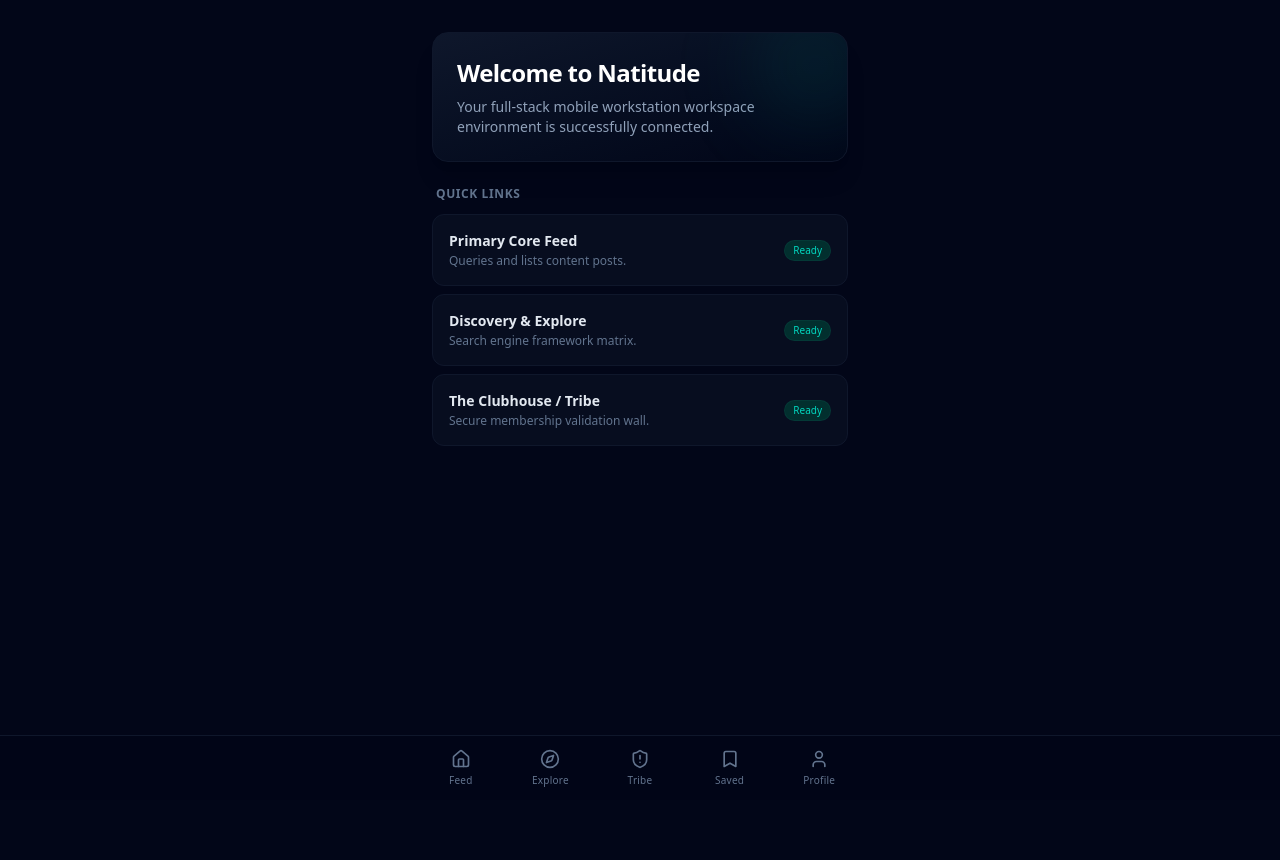
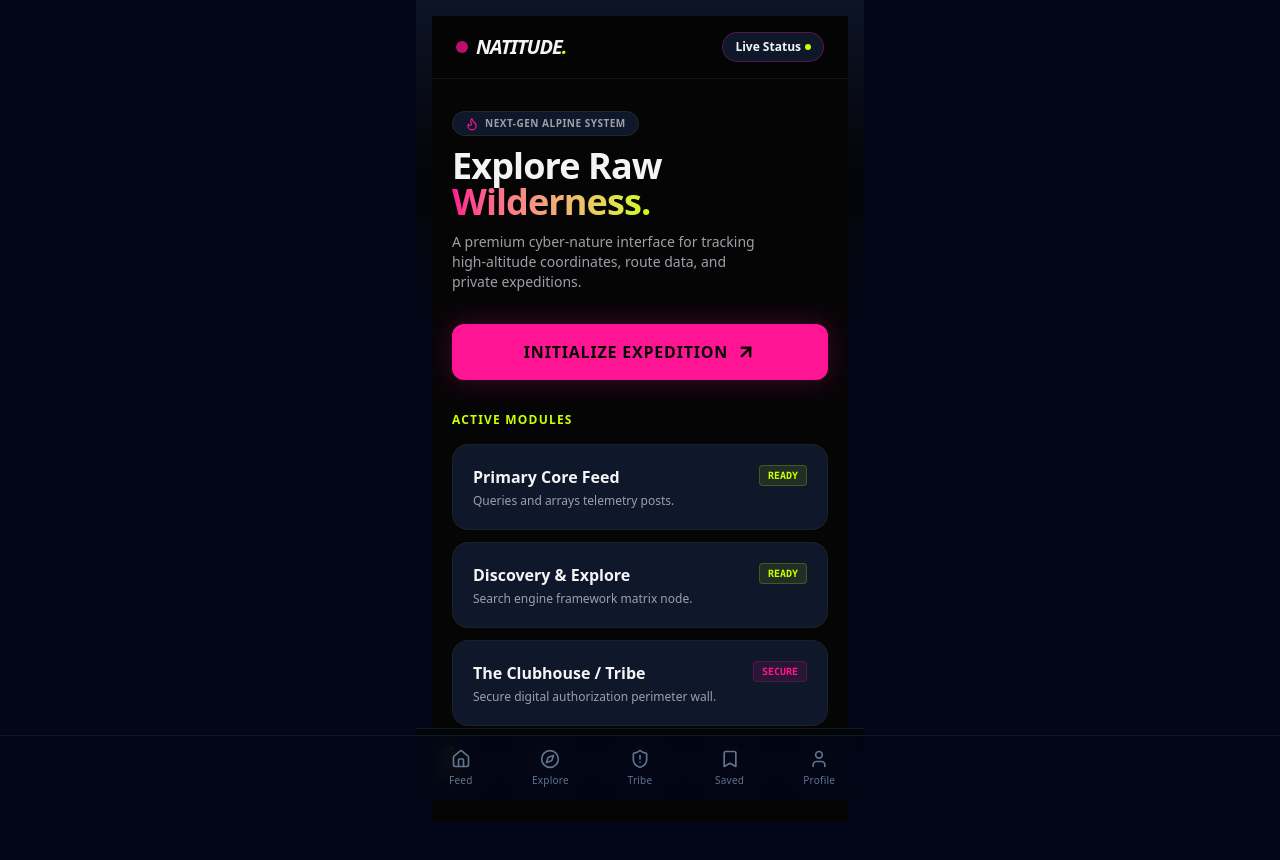
Before and after one commit to NortechStudio/Natitude, a Next.js app: page / in a window 1280 px wide. Shown: the top 860 px of the page. Before the commit the page ends 800 px from the top, so only its background shows below. Built offline with nearby package versions, Linux system fonts and the light colour scheme.

Commit message:
design: transform home boilerplate into full cyber-alpine layout

```diff
--- a/src/app/page.tsx
+++ b/src/app/page.tsx
@@ -1,48 +1,120 @@
 import React from 'react';
-import Link from 'next/link';
+import { Compass, Zap, Shield, Bookmark, User, ArrowUpRight, Flame } from 'lucide-react';
 
-/**
- * Global Landing Workspace Page Router Node
- */
-export default function HomePage() {
+export default function Home() {
   return (
-    <div className="space-y-6 animate-fade-in pt-4">
-      {/* Structural Brand Banner Hero */}
-      <div className="p-6 rounded-2xl bg-gradient-to-br from-slate-900 to-slate-950 border border-slate-900 shadow-xl relative overflow-hidden">
-        <div className="absolute top-0 right-0 w-32 h-32 bg-teal-500/10 rounded-full blur-2xl -mr-8 -mt-8" />
+    <div className="min-h-screen bg-[#050506] text-[#f4f4f5] pb-24 font-sans selection:bg-[#ff1493] selection:text-black">
 
-        <h2 className="text-2xl font-bold tracking-tight text-white font-sans">Welcome to Natitude</h2>
-        <p className="text-sm text-slate-400 mt-2 max-w-xs">
-          Your full-stack mobile workstation workspace environment is successfully connected.
-        </p>
-      </div>
+      {/* Dynamic Background Glows */}
+      <div className="absolute top-0 left-1/2 -translate-x-1/2 w-full max-w-md h-[350px] bg-gradient-to-b from-[#0f172a] via-[#050506] to-transparent -z-10 opacity-80" />
 
-      {/* Quick Action Navigation Testing Hub Layout (Rule 4: Clear CTAs) */}
-      <div className="space-y-3">
-        <h3 className="text-xs font-semibold uppercase tracking-wider text-slate-500 px-1">Quick Links</h3>
+      {/* Sticky Header */}
+      <header className="sticky top-0 z-50 border-b border-[#0f172a]/80 bg-[#050506]/70 backdrop-blur-md px-6 py-4 flex items-center justify-between">
+        <div className="flex items-center gap-2">
+          <div className="w-3 h-3 rounded-full bg-[#ff1493] animate-pulse" />
+          <span className="text-xl font-black tracking-tighter uppercase italic">
+            NATITUDE<span className="text-[#ccff00]">.</span>
+          </span>
+        </div>
+        <button className="text-xs font-semibold bg-[#0f172a] border border-[#ff1493]/30 text-[#f4f4f5] px-3 py-1.5 rounded-full flex items-center gap-1 active:scale-95 transition-transform">
+          Live Status <div className="w-1.5 h-1.5 rounded-full bg-[#ccff00]" />
+        </button>
+      </header>
 
-        <div className="grid grid-cols-1 gap-2">
-          {[
-            { name: 'Primary Core Feed', path: '/feed', desc: 'Queries and lists content posts.', status: 'Ready' },
-            { name: 'Discovery & Explore', path: '/explore', desc: 'Search engine framework matrix.', status: 'Ready' },
-            { name: 'The Clubhouse / Tribe', path: '/clubhouse', desc: 'Secure membership validation wall.', status: 'Ready' },
-          ].map((route) => (
-            <Link
-              key={route.path}
-              href={route.path}
-              className="flex items-center justify-between p-4 rounded-xl bg-slate-900/40 border border-slate-900 hover:border-slate-800 transition-all active:scale-[0.99] group"
-            >
-              <div>
-                <p className="text-sm font-semibold text-slate-200 group-hover:text-teal-400 transition-colors">{route.name}</p>
-                <p className="text-xs text-slate-500 mt-0.5">{route.desc}</p>
+      {/* Main Container */}
+      <main className="max-w-md mx-auto px-5 pt-8 space-y-8">
+
+        {/* Premium Hero Title */}
+        <section className="space-y-3">
+          <div className="inline-flex items-center gap-1.5 bg-[#0f172a] px-3 py-1 rounded-full border border-zinc-800">
+            <Flame className="w-3.5 h-3.5 text-[#ff1493]" />
+            <span className="text-[10px] font-bold tracking-wider uppercase text-zinc-400">Next-Gen Alpine System</span>
+          </div>
+          <h1 className="text-4xl font-extrabold tracking-tight leading-none">
+            Explore Raw <br />
+            <span className="text-transparent bg-clip-text bg-gradient-to-r from-[#ff1493] to-[#ccff00]">
+              Wilderness.
+            </span>
+          </h1>
+          <p className="text-sm text-zinc-400 max-w-xs">
+            A premium cyber-nature interface for tracking high-altitude coordinates, route data, and private expeditions.
+          </p>
+        </section>
+
+        {/* High-Impact CTA Button */}
+        <button className="w-full bg-[#ff1493] text-[#050506] font-black uppercase tracking-wider py-4 rounded-xl flex items-center justify-center gap-2 shadow-[0_0_30px_rgba(255,20,147,0.25)] active:scale-[0.98] transition-transform duration-100">
+          Initialize Expedition
+          <ArrowUpRight className="w-5 h-5 stroke-[3]" />
+        </button>
+
+        {/* System Feeds / Track Cards */}
+        <section className="space-y-4">
+          <h2 className="text-xs font-bold uppercase tracking-widest text-[#ccff00]">Active Modules</h2>
+
+          <div className="space-y-3">
+            {/* Core Card 1 */}
+            <div className="group relative bg-[#0f172a] border border-zinc-800/60 p-5 rounded-2xl flex items-start justify-between hover:border-[#ff1493]/40 transition-colors">
+              <div className="space-y-1">
+                <h3 className="font-bold text-base flex items-center gap-2">
+                  Primary Core Feed
+                </h3>
+                <p className="text-xs text-zinc-400">Queries and arrays telemetry posts.</p>
               </div>
-              <span className="text-[10px] bg-teal-950 text-teal-400 font-medium px-2 py-0.5 rounded-full border border-teal-900/30">
-                {route.status}
+              <span className="text-[10px] font-mono font-bold bg-[#ccff00]/10 text-[#ccff00] px-2 py-0.5 rounded border border-[#ccff00]/20">
+                READY
               </span>
-            </Link>
-          ))}
-        </div>
-      </div>
+            </div>
+
+            {/* Core Card 2 */}
+            <div className="group relative bg-[#0f172a] border border-zinc-800/60 p-5 rounded-2xl flex items-start justify-between hover:border-[#ccff00]/40 transition-colors">
+              <div className="space-y-1">
+                <h3 className="font-bold text-base">Discovery & Explore</h3>
+                <p className="text-xs text-zinc-400">Search engine framework matrix node.</p>
+              </div>
+              <span className="text-[10px] font-mono font-bold bg-[#ccff00]/10 text-[#ccff00] px-2 py-0.5 rounded border border-[#ccff00]/20">
+                READY
+              </span>
+            </div>
+
+            {/* Core Card 3 */}
+            <div className="group relative bg-[#0f172a] border border-zinc-800/60 p-5 rounded-2xl flex items-start justify-between hover:border-[#ff1493]/40 transition-colors">
+              <div className="space-y-1">
+                <h3 className="font-bold text-base text-[#f4f4f5] group-hover:text-[#ff1493] transition-colors">The Clubhouse / Tribe</h3>
+                <p className="text-xs text-zinc-400">Secure digital authorization perimeter wall.</p>
+              </div>
+              <span className="text-[10px] font-mono font-bold bg-[#ff1493]/10 text-[#ff1493] px-2 py-0.5 rounded border border-[#ff1493]/20">
+                SECURE
+              </span>
+            </div>
+          </div>
+        </section>
+
+      </main>
+
+      {/* Floating Mobile Dock */}
+      <nav className="fixed bottom-0 left-0 right-0 z-50 max-w-md mx-auto bg-[#050506]/80 backdrop-blur-lg border-t border-[#0f172a] px-6 py-4 flex justify-between items-center">
+        <button className="flex flex-col items-center gap-1 text-[#ccff00]">
+          <Zap className="w-5 h-5 stroke-[2.5]" />
+          <span className="text-[10px] font-bold tracking-tight">Feed</span>
+        </button>
+        <button className="flex flex-col items-center gap-1 text-zinc-500 hover:text-[#ff1493] transition-colors">
+          <Compass className="w-5 h-5" />
+          <span className="text-[10px] font-medium">Explore</span>
+        </button>
+        <button className="flex flex-col items-center gap-1 text-zinc-500 hover:text-[#ff1493] transition-colors">
+          <Shield className="w-5 h-5" />
+          <span className="text-[10px] font-medium">Tribe</span>
+        </button>
+        <button className="flex flex-col items-center gap-1 text-zinc-500 hover:text-[#ff1493] transition-colors">
+          <Bookmark className="w-5 h-5" />
+          <span className="text-[10px] font-medium">Saved</span>
+        </button>
+        <button className="flex flex-col items-center gap-1 text-zinc-500 hover:text-[#ff1493] transition-colors">
+          <User className="w-5 h-5" />
+          <span className="text-[10px] font-medium">Profile</span>
+        </button>
+      </nav>
+
     </div>
   );
 }
```
